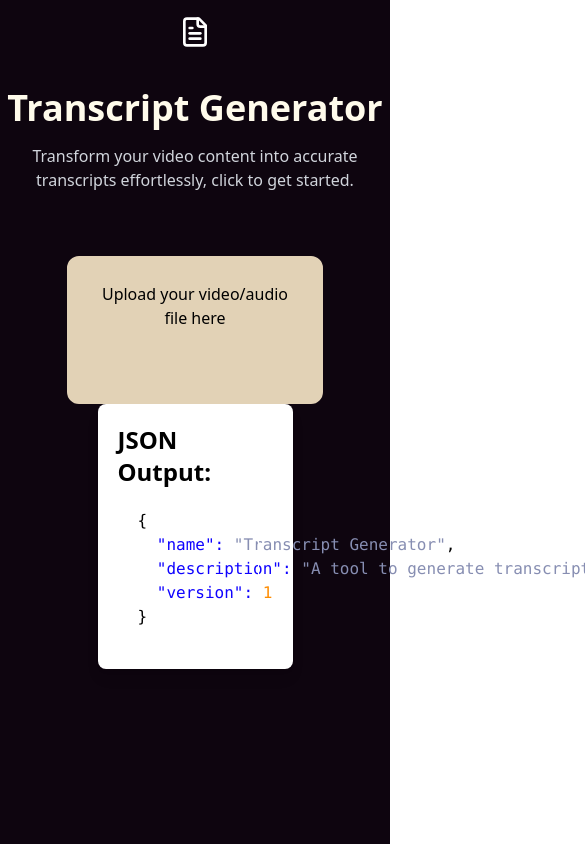
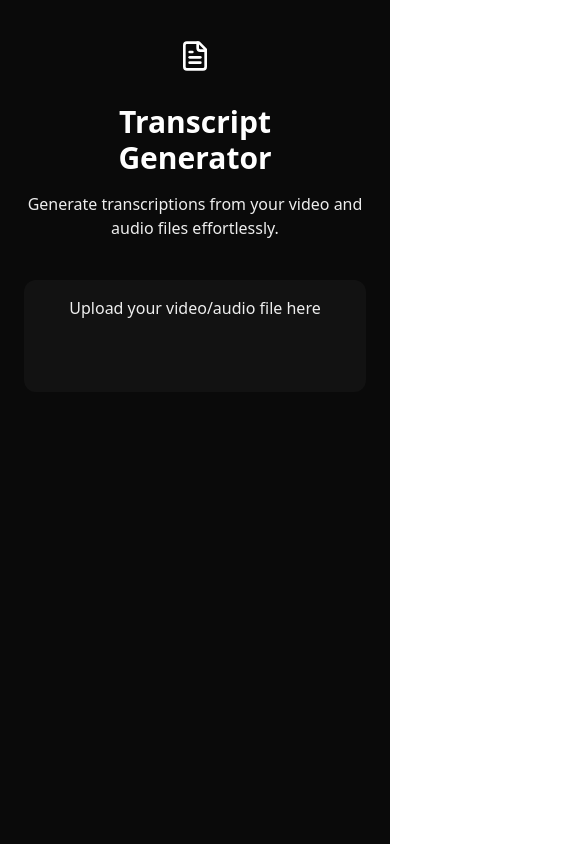
Before and after one commit to JACKLEEOW/TranscriptGenerator, a React (Vite) app: page / in a window 390 px wide. Shown: the top 844 px of the page, 585 px wide, since content can reach past the window. Built offline with nearby package versions, Linux system fonts and the light colour scheme.

Commit message:
styling and color edits, simple responsive design

```diff
--- a/src/App.jsx
+++ b/src/App.jsx
@@ -3,22 +3,10 @@ import Header from './components/Header.jsx'
 import FileForm from './components/FileForm.jsx'
 import { printJson } from './printJson/printJson.jsx'
 function App() {
-  const data = {
-    name: "Transcript Generator",
-    description: "A tool to generate transcripts from audio files.",
-    version: 1.0,
-
-  }
-  const formattedData = printJson(JSON.stringify(data, null, 2));
-
   return (
-    <div className='bg-site h-screen text-center'>
+    <div className='bg-site h-screen flex-col'>
         <Header/>
         <FileForm />
-        <div className='text-left text-black bg-white w-1/2 m-auto mt-10 p-5 rounded-lg shadow-lg'>
-          <h2 className='text-2xl font-bold mb-4'>JSON Output:</h2>
-          <pre dangerouslySetInnerHTML={{ __html: formattedData }}></pre>
-          </div>
     </div>
 
 
--- a/src/components/FileForm.jsx
+++ b/src/components/FileForm.jsx
@@ -1,3 +1,4 @@
+import { div } from 'framer-motion/client';
 import React, { useState, useCallback } from 'react';
 import { useDropzone } from 'react-dropzone';
 
@@ -45,17 +46,18 @@ function FileForm() {
     });
 
     return (
-        <div className="">
-            <div className="border-dun border-2 rounded-xl bg-dun w-64 text-center m-auto">
-                <div {...getRootProps({className: 'dropzone h-24 m-6'})}>
+        <div className='max-w-md m-auto px-6 md:max-w-xl'>
+            <div className="p-4 bg-element-bg rounded-xl flex-col text-element-text text-center">
+                <div {...getRootProps({className: 'dropzone h-20'})}>
                     <input {...getInputProps()} />
                     {isDragAccept && (<p className='cursor-default'>:D</p>)}
 
                     {!isDragActive && (<p className='cursor-default'>Upload your video/audio file here</p>)}
+                    <br />
+                    {isDragReject && (<p className='text-element-text'>Invalid file format!</p>)}
+                    {file && (<p className='text-element-text'>File was successfully uploaded!</p>)}
                 </div>
             </div>
-            {isDragReject && (<p className='text-white'>Invalid file format!</p>)}
-            { file && (<p className='text-white'>{file.name} was uploaded</p>)}
         </div>
     );
 }
--- a/src/components/Header.jsx
+++ b/src/components/Header.jsx
@@ -6,25 +6,16 @@ function Header() {
 
 
     return (
-        <div className = "text-center mb-16">
-            <div className="inline-flex items-center justify-center w-16 h-16 bg-gradient-to-r rounded-full mb-6">
-            <FileText className="w-8 h-8 text-white" />
-            </div>
+        <div className = "text-center m-auto p-6 max-w-md md:max-w-xl">
+            <FileText className="w-8 h-8 text-white inline-flex items-center m-4"/>
             <h1
-                className = "text-4xl text-amber-50 font-bold mb-4">Transcript Generator
+                className = "text-3xl text-white font-bold m-4">Transcript Generator
 
             </h1>
-            <p className = "text-gray-300 max-w-2xl mx-auto">
-                Transform your video content into accurate transcripts effortlessly,
-                click to get started.
+            <p className = "text-element-text max-w-2xl mx-auto m-4">
+                Generate transcriptions from your video and audio files effortlessly.
             </p>
-
-
-
-
-
         </div>
-
     );
 
 
--- a/src/index.css
+++ b/src/index.css
@@ -3,9 +3,12 @@
 @import "tailwindcss/utilities";
 
 @theme {
-    --color-site: #0E050F;
-    --color-violet: #71677C;
-    --color-dun: #E2D2B6;
+    /* oklch(0.0353 0.025 265) */
+    --color-site: #0A0A0A;
 
+    /* oklch(0.1 0.01 265) */
+    --color-element-bg: #121212;
+
+    --color-element-text: #eeeeee;
     --font-default: "Oswald", sans-serif;
 }
```
